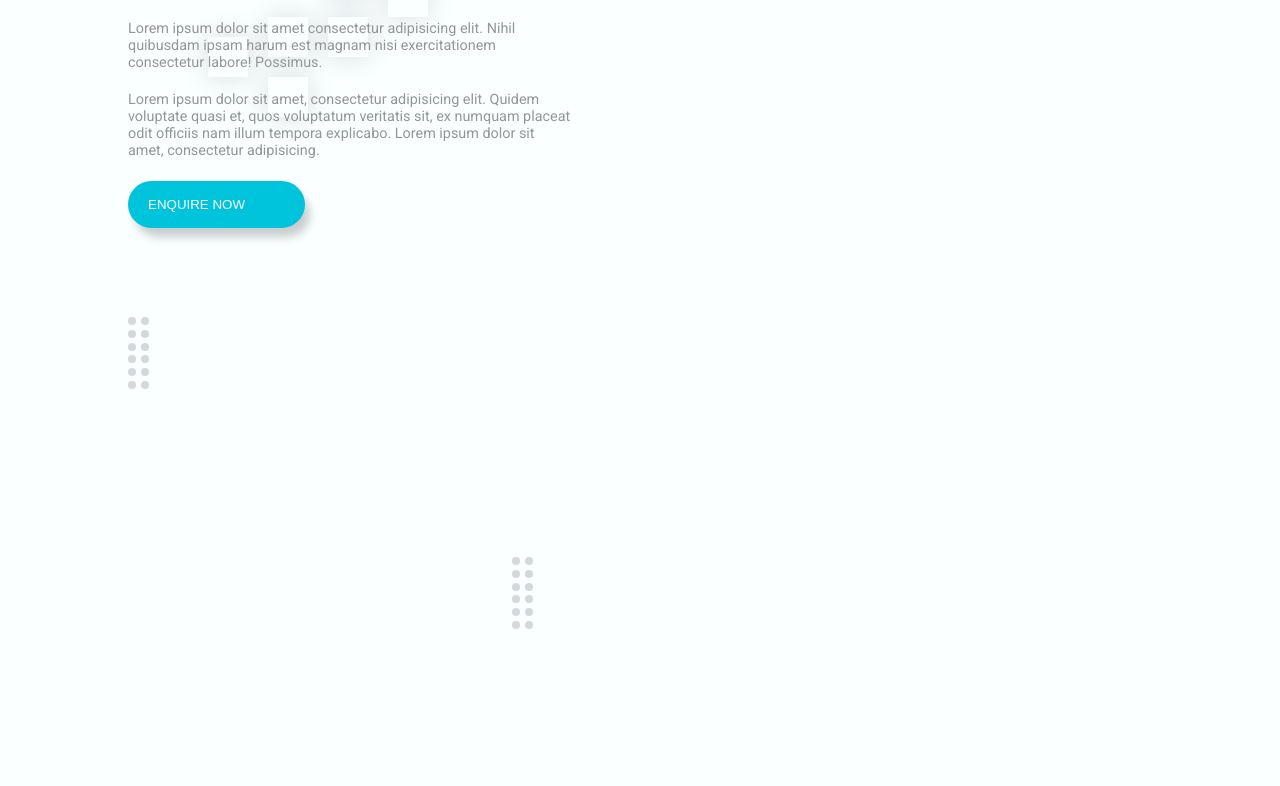
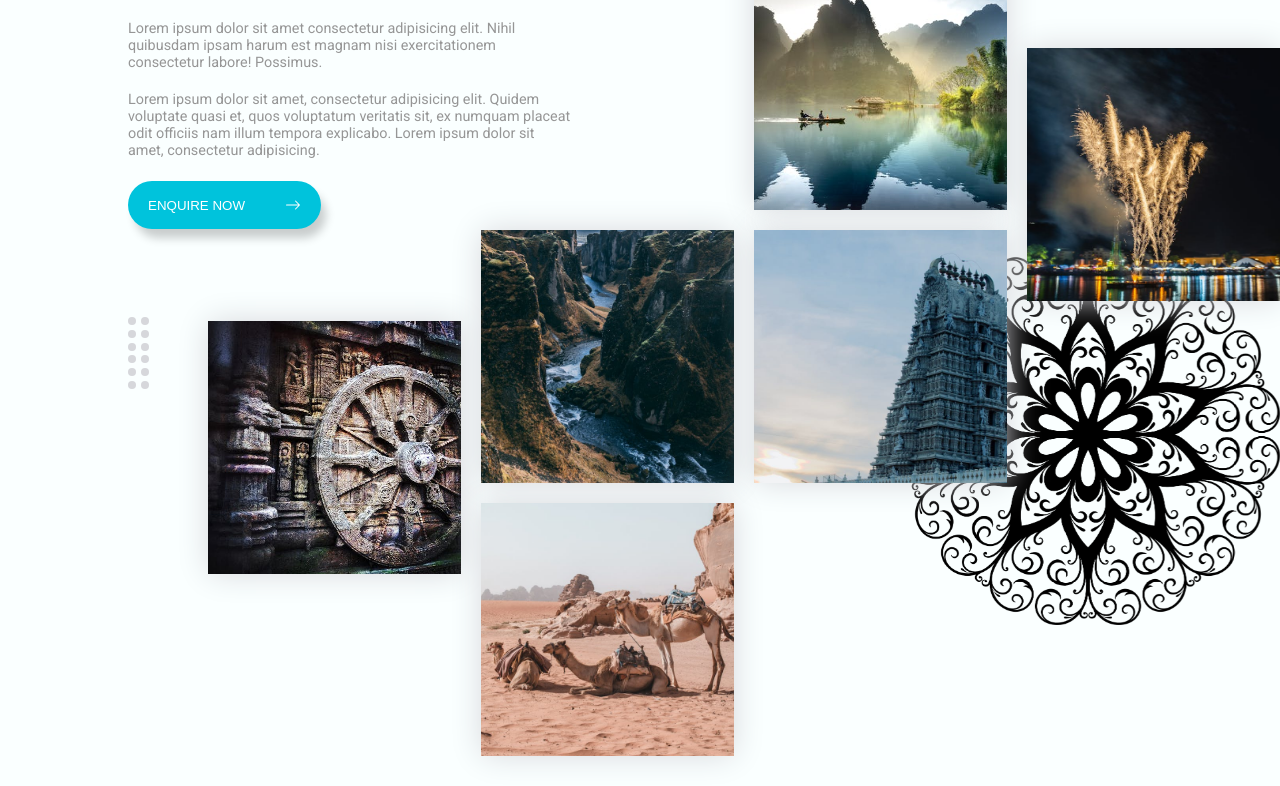
Before and after one commit to ajayfoo/anjita-it-2024-assignment-part-1, a plain HTML site: page index.html in a window 1280 px wide. Shown: the part 171-957 px from the top of the page. Before the commit the page ends 800 px from the top, so only its background shows below. Drawn offline with Linux system fonts and the light colour scheme; the site is published under a folder, as on GitHub Pages, so addresses that start at the root find nothing.

Commit message:
fix: fix images not loading

```diff
--- a/index.html
+++ b/index.html
@@ -28,19 +28,19 @@
             </div>
         </section>
         <button type="button" class="enquire-now-button">ENQUIRE NOW
-            <img src="/images/right-arrow.svg" alt="">
+            <img src="./images/right-arrow.svg" alt="">
         </button>
         <div class="grid-images">
-            <img class="img-1" src="/images/scenery-1.jpg" alt="">
-            <img class="img-2" src="/images/scenery-2.jpg" alt="">
-            <img class="img-3" src="/images/scenery-3.jpg" alt="">
-            <img class="img-4" src="/images/scenery-4.jpg" alt="">
-            <img class="img-5" src="/images/scenery-5.jpg" alt="">
-            <img class="img-6" src="/images/scenery-6.jpg" alt="">
+            <img class="img-1" src="./images/scenery-1.jpg" alt="">
+            <img class="img-2" src="./images/scenery-2.jpg" alt="">
+            <img class="img-3" src="./images/scenery-3.jpg" alt="">
+            <img class="img-4" src="./images/scenery-4.jpg" alt="">
+            <img class="img-5" src="./images/scenery-5.jpg" alt="">
+            <img class="img-6" src="./images/scenery-6.jpg" alt="">
         </div>
     </main>
     <div role="presentation" class="floral-pattern-bg">
-        <img src="/images/floral-pattern.png" alt="">
+        <img src="./images/floral-pattern.png" alt="">
     </div>
     <div role="presentation" class="twelve-dots-pattern">
         <div class="dot"></div>
```
